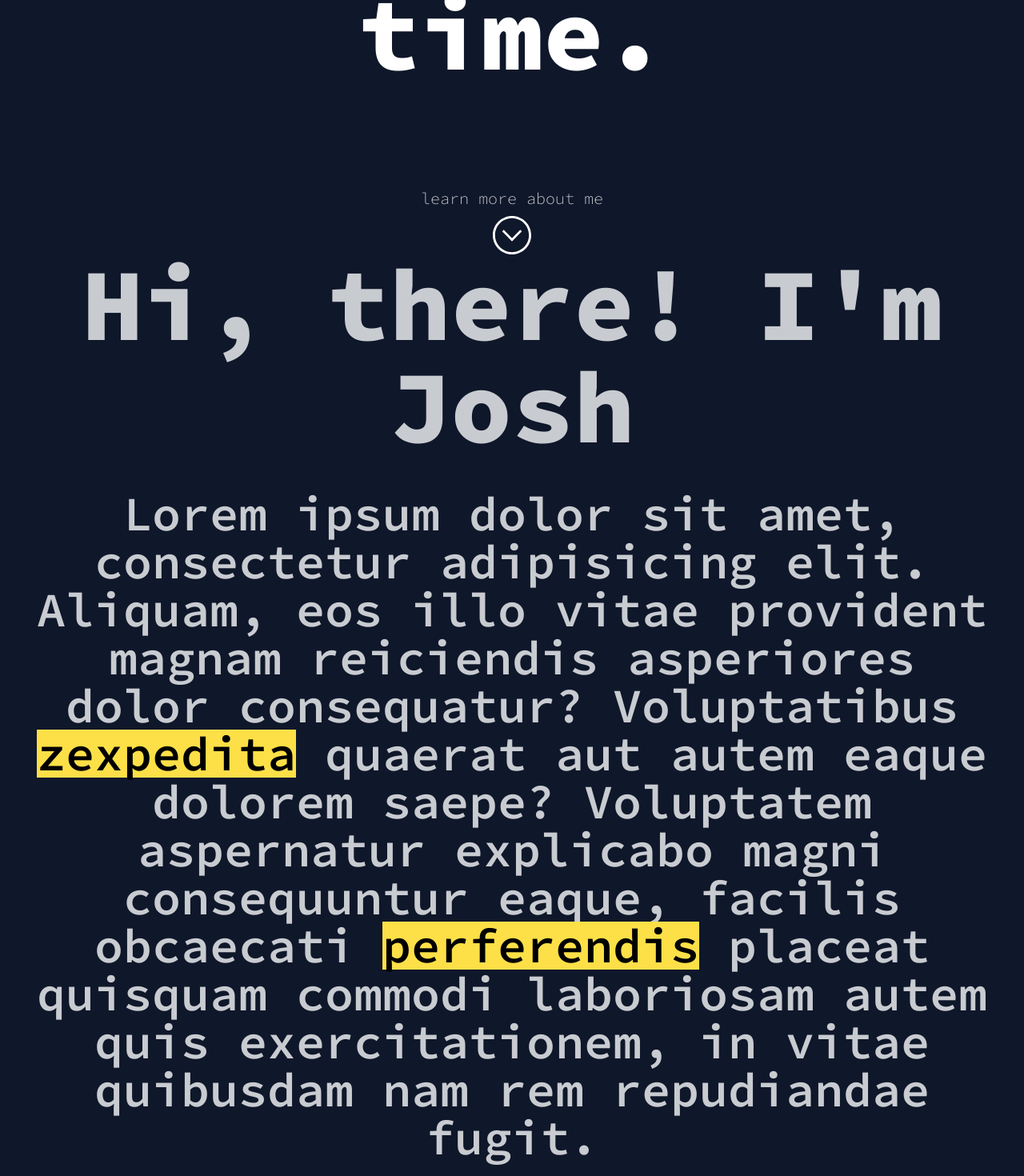
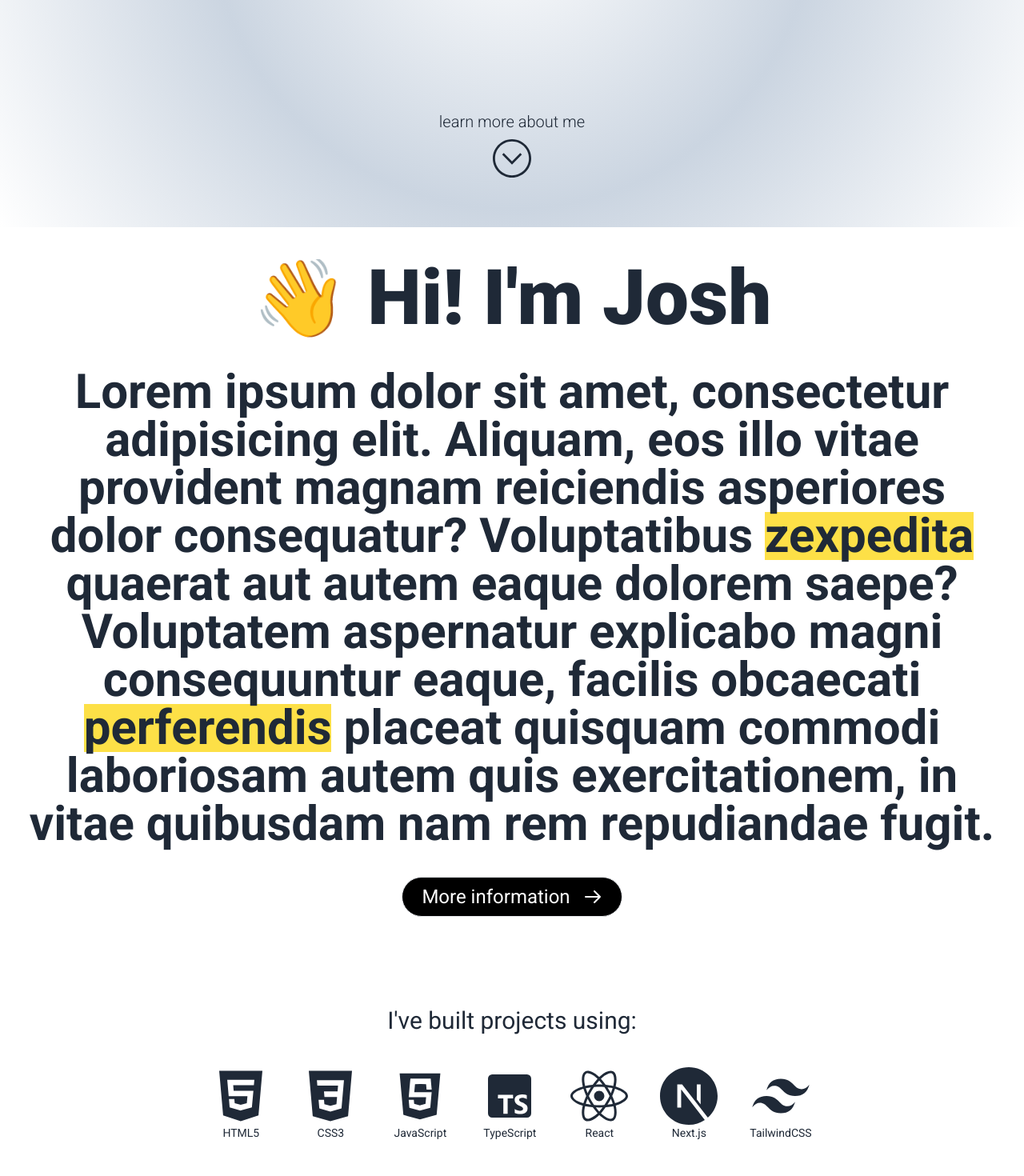
Before and after one commit to jemcap/joshcapito.dev, a React (Vite) app: page / in a window 1280 px wide. Shown: the part 580-2050 px from the top of the page at 80% size. Built offline with nearby package versions, Linux system fonts and the light colour scheme.

Commit message:
feature: Changed themes + Added a More Information About Me page

```diff
--- a/src/App.jsx
+++ b/src/App.jsx
@@ -1,5 +1,5 @@
 import { createBrowserRouter, RouterProvider } from "react-router-dom";
-import Navbar from "./components/Navbar";
+import MoreAbout from "./pages/MoreAbout";
 import Home from "./pages/Home";
 import Landing from "./pages/Landing";
 import Contact from "./pages/Contact";
@@ -13,6 +13,10 @@ const router = createBrowserRouter([
       {
         index: true,
         element: <Landing />,
+      },
+      {
+        path: "/information",
+        element: <MoreAbout />,
       },
       {
         path: "/work",
--- a/src/components/About.jsx
+++ b/src/components/About.jsx
@@ -11,7 +11,7 @@ export const Highlight = ({ children, delay = 0 }) => {
         whileInView={{ opacity: 1 }}
       >
         <motion.span
-          className="absolute inset-0 bg-yellow-300 z-0"
+          className="absolute inset-0 bg-yellow-300 -z-10"
           initial={{ scaleX: 0 }}
           whileInView={{ scaleX: 1 }}
           transition={{ delay, duration: 0.6, ease: "easeOut" }}
@@ -20,17 +20,8 @@ export const Highlight = ({ children, delay = 0 }) => {
           }}
           viewport={{ once: true }}
         />
-        <motion.span
-          className="relative z-10"
-          initial={{ color: "#fff" }}
-          whileInView={{ color: "#000" }}
-          transition={{ delay, duration: 0.6, ease: "easeInOut" }}
-          viewport={{ once: true }}
-        >
-          {" "}
-          {children}
+        <span>{children}</span>
       </motion.span>
-      </motion.span>{" "}
     </>
   );
 };
@@ -48,8 +39,9 @@ const About = () => {
   }, []);
 
   return (
-    <div className="flex flex-col gap-y-52">
-      <section className="w-full ">
+    <div>
+      <div className="flex flex-col gap-y-52 align-elements py-10">
+        <section className=" relative overflow-hidden w-full max-w-full mx-auto">
           <div className=" flex flex-col gap-10">
             <motion.h1
               initial={{ opacity: 0, x: -500 }}
@@ -59,9 +51,9 @@ const About = () => {
                 ease: "easeOut",
               }}
               viewport={{ once: true }}
-            className="text-6xl md:text-8xl lg:text-9xl font-extrabold text-center"
+              className="text-5xl md:text-7xl lg:text-8xl font-extrabold text-center"
             >
-            Hi, there! I'm Josh
+              👋 Hi! I'm Josh
             </motion.h1>
             <motion.h2
               initial={{ opacity: 0 }}
@@ -70,20 +62,42 @@ const About = () => {
                 duration: 1.5,
               }}
               viewport={{ once: true }}
-            className="text-xl md:text-3xl lg:text-6xl font-semibold"
+              className="text-xl md:text-3xl lg:text-6xl font-semibold "
             >
               Lorem ipsum dolor sit amet, consectetur adipisicing elit. Aliquam,
               eos illo vitae provident magnam reiciendis asperiores dolor
               consequatur? Voluptatibus{" "}
-            <Highlight delay="0.5">zexpedita</Highlight> quaerat aut autem eaque
+              <Highlight delay="1">zexpedita</Highlight> quaerat aut autem eaque
               dolorem saepe? Voluptatem aspernatur explicabo magni consequuntur
               eaque, facilis obcaecati{" "}
-            <Highlight delay="1">perferendis</Highlight> placeat quisquam
-            commodi laboriosam autem quis exercitationem, in vitae quibusdam nam
-            rem repudiandae fugit.
+              <Highlight delay="1.5">perferendis</Highlight> placeat quisquam
+              commodi laboriosam autem quis exercitationem, in vitae quibusdam
+              nam rem repudiandae fugit.
             </motion.h2>
           </div>
-        <div className="flex flex-col justify-center text-7xl my-28">
+          <div className="mt-9">
+            <div>
+              <a
+                href="#"
+                className=" items-center text-white border bg-black rounded-full py-2 px-6 gap-2 inline-flex "
+              >
+                <span className="text-2xl">More information</span>
+                <svg
+                  class="w-4"
+                  fill="none"
+                  stroke="currentColor"
+                  stroke-linecap="round"
+                  stroke-linejoin="round"
+                  stroke-width="2"
+                  viewBox="0 0 24 24"
+                  className="w-6 h-6 ml-2"
+                >
+                  <path d="M14 5l7 7m0 0l-7 7m7-7H3"></path>
+                </svg>
+              </a>
+            </div>
+          </div>
+          <div className="flex flex-col justify-center text-5xl lg:text-7xl my-28">
             <motion.h5
               initial={{ opacity: 0 }}
               whileInView={{ opacity: 1 }}
@@ -91,7 +105,7 @@ const About = () => {
                 duration: 1.5,
               }}
               viewport={{ once: true }}
-            className="text-3xl mb-10"
+              className="text-xl lg:text-3xl mb-10"
             >
               I've built projects using:
             </motion.h5>
@@ -112,11 +126,7 @@ const About = () => {
             </ul>
           </div>
         </section>
-      <section>
-        <h1 className="text-4xl md:text-6xl lg:text-7xl font-extrabold text-center">
-          My journey
-        </h1>
-      </section>
+      </div>
     </div>
   );
 };
--- a/src/components/Introduction.jsx
+++ b/src/components/Introduction.jsx
@@ -5,8 +5,8 @@ const Introduction = () => {
   const text = "Crafting experiences, one line at a time.".split(" ");
   const totalDuration = 1.5 + (text.length - 1) / 5.5;
   return (
-    <div className="flex flex-col h-screen justify-center items-center min-h-screen">
-      <div className="text-center w-11/12 max-w-7xl font-bold text-4xl sm:text-6xl md:text-8xl lg:text-9xl gap-2 text-white">
+    <div className="flex flex-col h-screen justify-center items-center min-h-screen bg-[radial-gradient(circle_at_center,_var(--tw-gradient-stops))] from-white via-slate-300 to-white">
+      <div className="text-center w-11/12 max-w-7xl font-bold text-4xl sm:text-6xl md:text-8xl lg:text-9xl gap-2">
         <motion.h1
           initial={{ opacity: 0, y: -20 }}
           animate={{ opacity: 1, y: 0 }}
@@ -46,7 +46,7 @@ const Introduction = () => {
           learn more about me
         </span>
         <span>
-          <TfiArrowCircleDown className="text-5xl lg:text-5xl font-bold text-white" />
+          <TfiArrowCircleDown className="text-5xl lg:text-5xl font-bold hover:text-yellow-500 transition-all 2s easeInOut" />
         </span>
       </motion.a>
     </div>
--- a/src/components/Navbar.jsx
+++ b/src/components/Navbar.jsx
@@ -2,10 +2,10 @@ import Navlinks from "./Navlinks";
 
 const Navbar = () => {
   return (
-    <nav className="navbar bg-base-100 flex">
+    <nav className="navbar bg-base-100 flex align-elements">
       <div className="navbar-start">
         <a href="/" className="font-bold text-xl">
-          capitoj.dev
+          joshua capito
         </a>
       </div>
 
--- a/src/constants/links.jsx
+++ b/src/constants/links.jsx
@@ -1,5 +1,6 @@
 export const NAV_LINKS = [
-  { id: 1, url: "/work", label: "my work" },
-  { id: 2, url: "/contact", label: "contact" },
-  { id: 3, url: "/videography", label: "other media work" },
+  { id: 1, url: "/information", label: "about me" },
+  { id: 2, url: "/work", label: "my work" },
+  { id: 3, url: "/contact", label: "contact" },
+  { id: 4, url: "/videography", label: "other media work" },
 ];
--- a/src/index.css
+++ b/src/index.css
@@ -1,19 +1,15 @@
-@import url("https://fonts.googleapis.com/css2?family=Source+Code+Pro:ital,wght@0,200..900;1,200..900&display=swap");
+@import url("https://fonts.googleapis.com/css2?family=Roboto:ital,wght@0,100;0,300;0,400;0,500;0,700;0,900;1,100;1,300;1,400;1,500;1,700;1,900&display=swap");
 
 @tailwind base;
 @tailwind components;
 @tailwind utilities;
 
 #root {
-  font-family: "Source Code Pro", sans-serif;
-  max-width: 1550px;
-  margin: 0 auto;
-  padding: 2rem;
-  text-align: center;
+  font-family: "Roboto", sans-serif;
 }
 
 @layer components {
   .align-elements {
-    @apply mx-auto max-w-[1550px] px-8 text-center;
+    @apply mx-auto max-w-[1350px] px-8 text-center;
   }
 }
--- /dev/null
+++ b/src/pages/MoreAbout.jsx
@@ -0,0 +1,7 @@
+import React from "react";
+
+const MoreAbout = () => {
+  return <div>MoreAbout</div>;
+};
+
+export default MoreAbout;
--- a/tailwind.config.js
+++ b/tailwind.config.js
@@ -10,6 +10,6 @@ export default {
   },
   plugins: [require("daisyui")],
   daisyui: {
-    themes: ["night"],
+    themes: ["light"],
   },
 };
```
Lines whose indentation alone changed are shown as unchanged.
